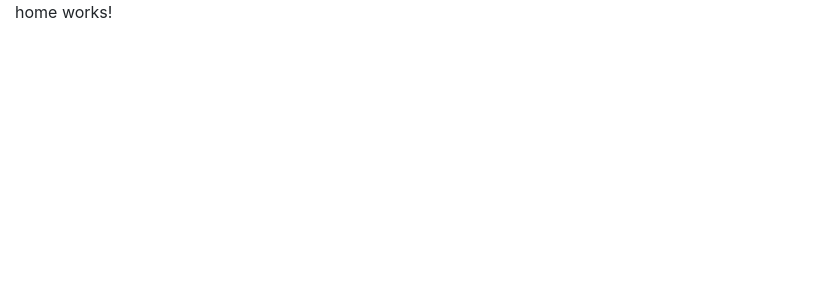
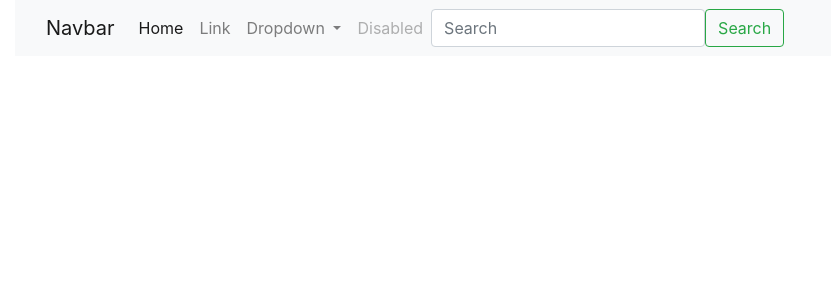
Before and after one commit to hamzan47/term-mean-app-frontend, an Angular app in the folder project/: page /home in a window 1280 px wide. Shown: the top 300 px of the page, without its empty margins (0-831 px from the left). Built offline with nearby package versions, Linux system fonts and the light colour scheme.

Commit message:
Navbar updated on home page

```diff
--- a/project/src/app/home/home.component.html
+++ b/project/src/app/home/home.component.html
@@ -1 +1 @@
-<p>home works!</p>
+<app-my-navbar></app-my-navbar>
--- a/project/src/app/home/home.component.ts
+++ b/project/src/app/home/home.component.ts
@@ -1,4 +1,5 @@
 import { Component, OnInit } from '@angular/core';
+import { MyNavbarComponent } from '../my-navbar/my-navbar.component';
 
 @Component({
   selector: 'app-home',
```
